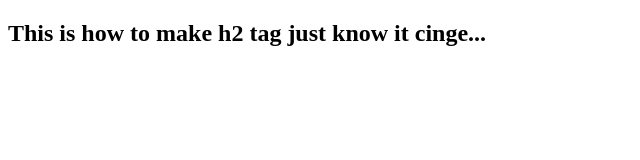
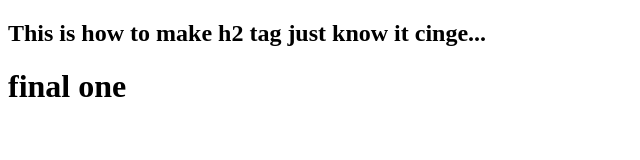
Before and after one commit to Peaxmoon/testing, a plain HTML site: page blender/rend/ballsacksec/ine.html in a window 1280 px wide. Shown: the whole page, without its empty margins (0-640 px from the left). Drawn offline with Linux system fonts and the light colour scheme.

Commit message:
Update ine.html

```diff
--- a/blender/rend/ballsacksec/ine.html
+++ b/blender/rend/ballsacksec/ine.html
@@ -7,5 +7,6 @@
 </head>
 <body>
     <h2>This is how to make h2 tag just know it cinge...</h2>
+    <h1>final one</h1>
 </body>
 </html>
```
